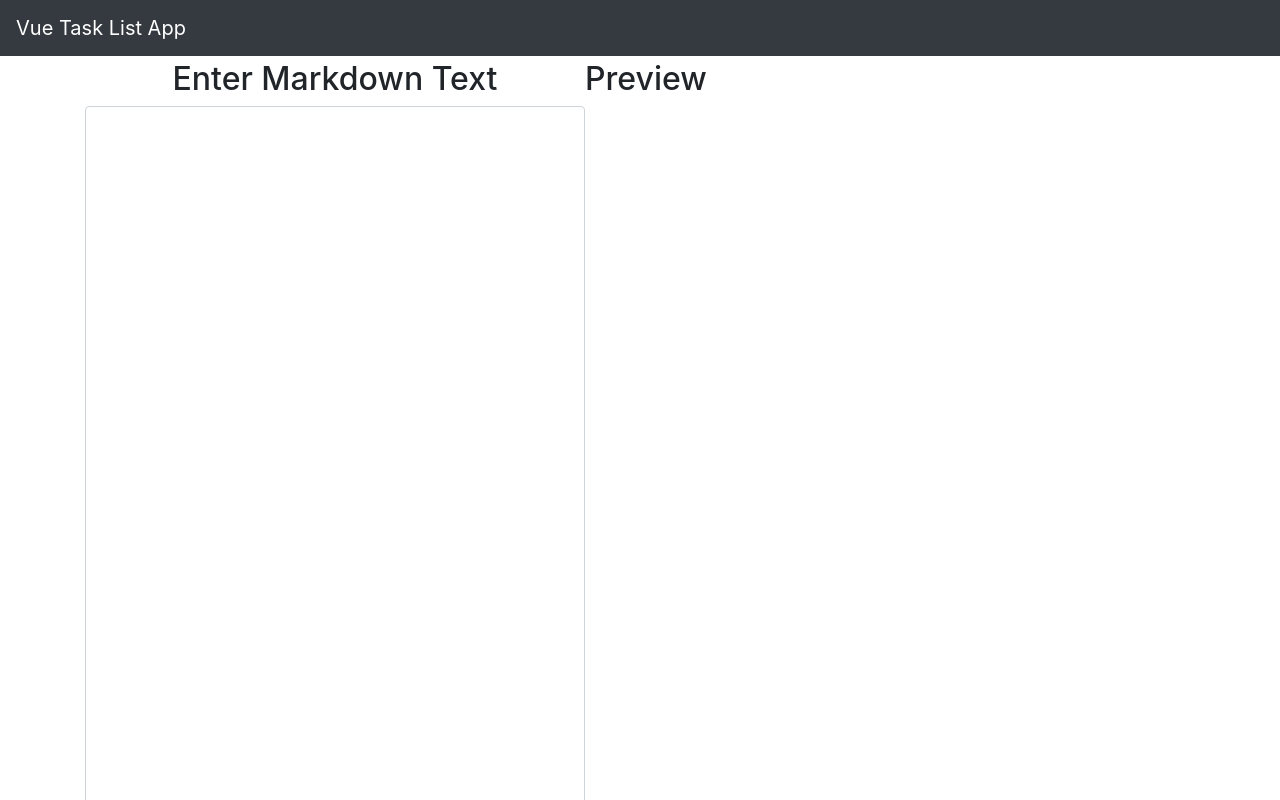
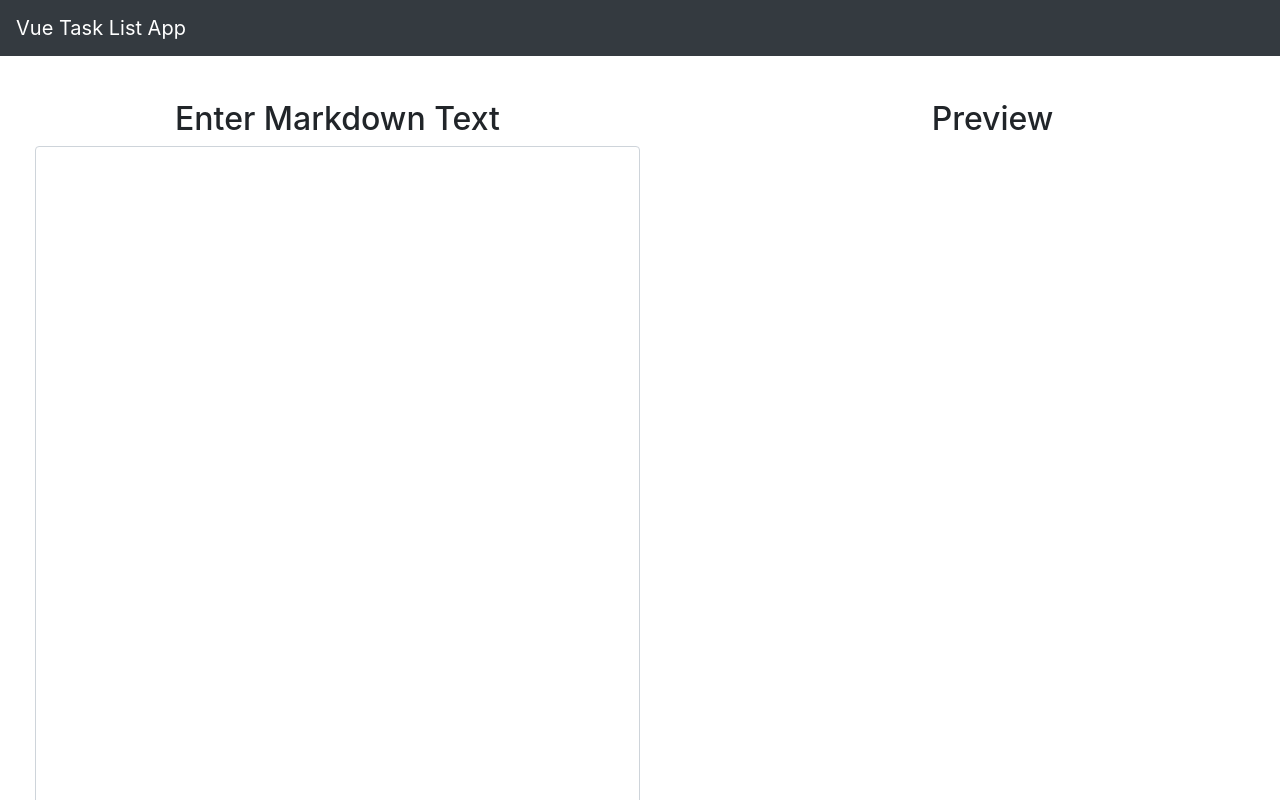
Before and after one commit to jordan-kasper/vue-markdown-app, a Vue app: page / in a window 1280 px wide. Shown: the top 800 px of the page. Built offline with nearby package versions, Linux system fonts and the light colour scheme.

Commit message:
cleaning up layout

```diff
--- a/src/App.vue
+++ b/src/App.vue
@@ -1,9 +1,7 @@
 <template>
-  <div id="app">
-    <div class="container">
+  <div id="app container">
       <app-header></app-header>
       <app-editor></app-editor>
-    </div>
   </div>
 </template>
 
@@ -24,5 +22,12 @@ export default {
 #app {
   margin-top: 60px;
 }
-
+.container{
+  background-color: aqua;
+}
+html, body {
+    max-width: 100%;
+    overflow-x: hidden;
+    overflow-y: hidden;
+}
 </style>
--- a/src/components/Editor.vue
+++ b/src/components/Editor.vue
@@ -1,18 +1,18 @@
 <template>
-  <div class="container">
+  <div>
     <div class="row">
-      <div class="input">
+      <div class="col-md-6 input">
         <h2 class="text-center">Enter Markdown Text</h2>
         <textarea
           style="height:auto"
-          rows="38"
+          rows="37"
           class="form-control"
           v-model="text"
         ></textarea>
       </div>
-      <div id="preview">
+      <div class="col-md-6 output">
         <h2 class="text-center">Preview</h2>
-        <app-preview :text="text" class="output"></app-preview>
+        <app-preview :text="text" class="output-display"></app-preview>
       </div>
     </div>
   </div>
@@ -36,12 +36,19 @@ export default {
 
 <style scoped>
 .output{
-  padding: 20px;
+  padding-top: 100px;
+  padding-left: 50px;
+  height: 900px;
+  padding-right: 0px;
+
+}
+.output-display{
   overflow-y:auto;
   height: 925px;
 }
 .input{
-  height: 925px;
-  width: 500px;
+  padding-top: 100px;
+  padding-left: 50px;
+  padding-right: 0px;
 }
 </style>
```
Also changed, not shown: src/assets/sample.md (added, +53 -0 lines).
